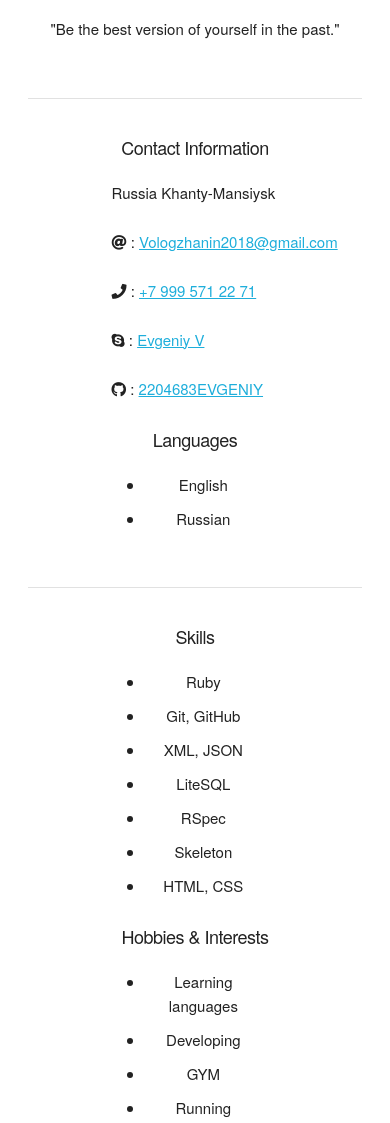
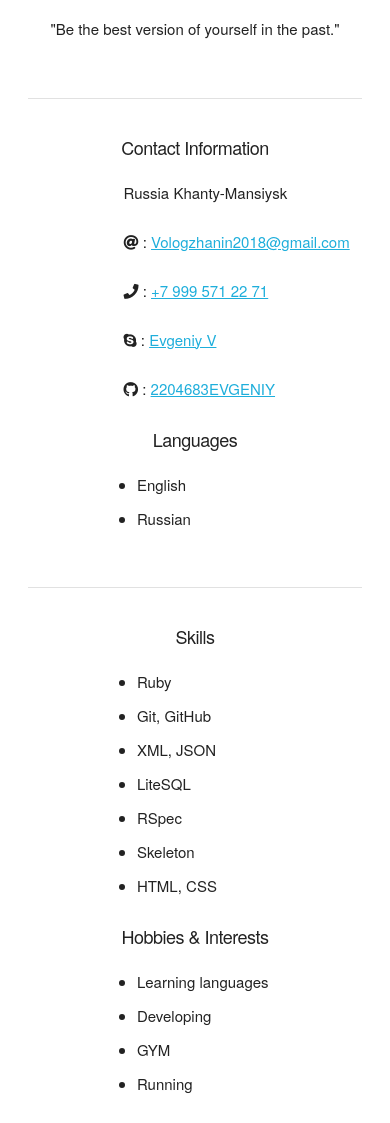
Before and after one commit to 2204683EVGENIY/CV_Ruby_developer, a plain HTML site: page index.html in a window 390 px wide. Shown: the part 320-1443 px from the top of the page. Drawn offline with Linux system fonts and the light colour scheme.

Commit message:
change cont lang skills hobbies

```diff
--- a/css/about_me.css
+++ b/css/about_me.css
@@ -2,35 +2,33 @@
   float: left;
   width: 50%;
   height: 300px;
-  text-align: center;
+  text-align: left;
 }
 
 .contacts-line {
   text-align: left;
   width: 50%;
-  margin-left: 31%;
-  margin-right: 69%;
 }
 
 .languages {
-  float: right;
+  float: left;
   width: 50%;
   height: 300px;
-  text-align: center;
+  text-align: left;
 }
 
 .skills {
   float: left;
   width: 50%;
   height: 300px;
-  text-align: center;
+  text-align: left;
 }
 
 .hobbies {
   float: right;
   width: 50%;
   height: 300px;
-  text-align: center;
+  text-align: left;
 }
 
 .contacts-language {
@@ -44,13 +42,26 @@
 }
 
 .list {
-  text-align: center;
+  text-align: left;
   width: 30%;
-  margin-left: 35%;
-  margin-right: 65%;
+  padding-left: 2.70%;
 }
 
 @media (max-width: 850px) {
+  .about-me {
+    text-align: center;
+  }
+
+  .contacts {
+    text-align: center;
+  }
+
+  .languages,
+  .skills,
+  .hobbies {
+    text-align: center;
+  }
+
   .contacts,
   .contacts-line,
   .languages,
@@ -67,12 +78,11 @@
 
   .contacts-line {
     width: 100%;
-    margin-left: 32%;
-    margin-right: 68%;
+    padding-left: 34.60%;
   }
 
   .list {
-    margin-right: 30%;
+    padding-left: 36.60%;
   }
 
   .tel {
@@ -103,12 +113,11 @@
 
   .contacts-line {
     width: 100%;
-    margin-left: 25%;
-    margin-right: 75%;
+    padding-left: 28.60%;
   }
 
   .list {
-    margin-right: 30%;
+    padding-left: 32.60%;
   }
 
   .tel {
```
